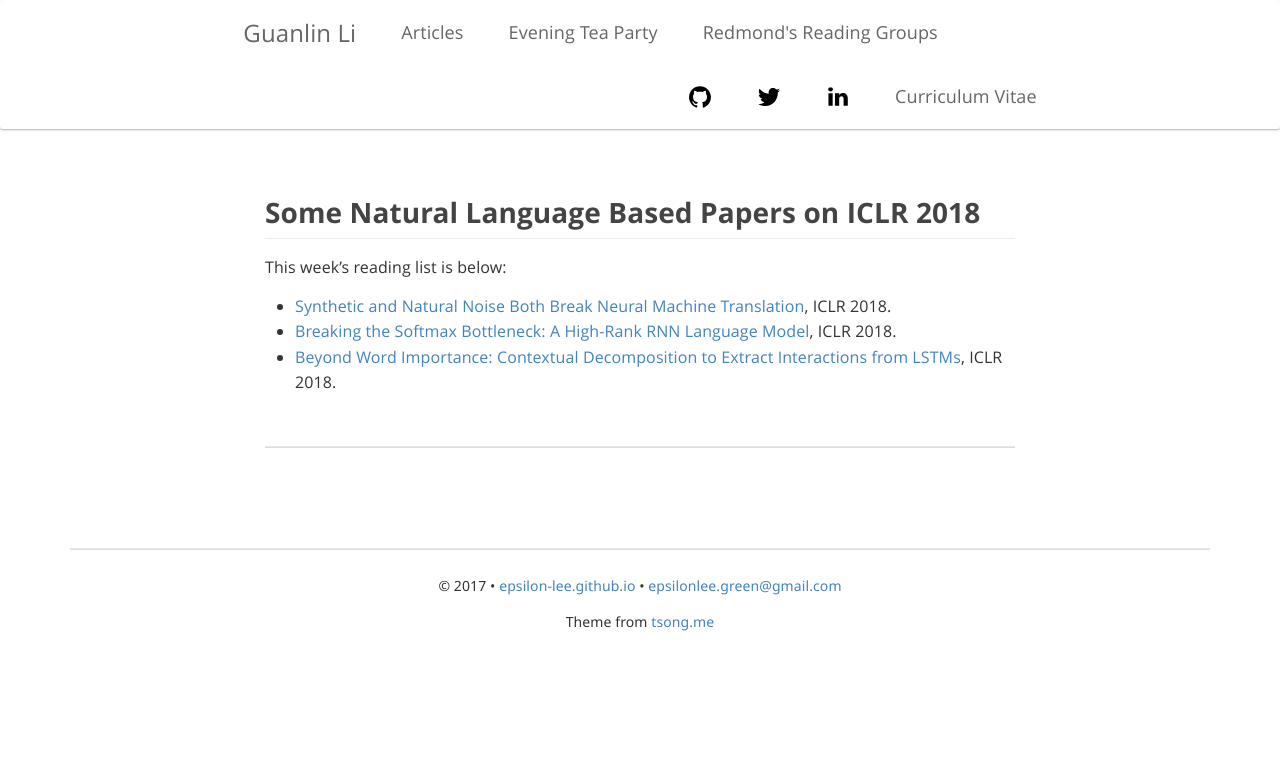
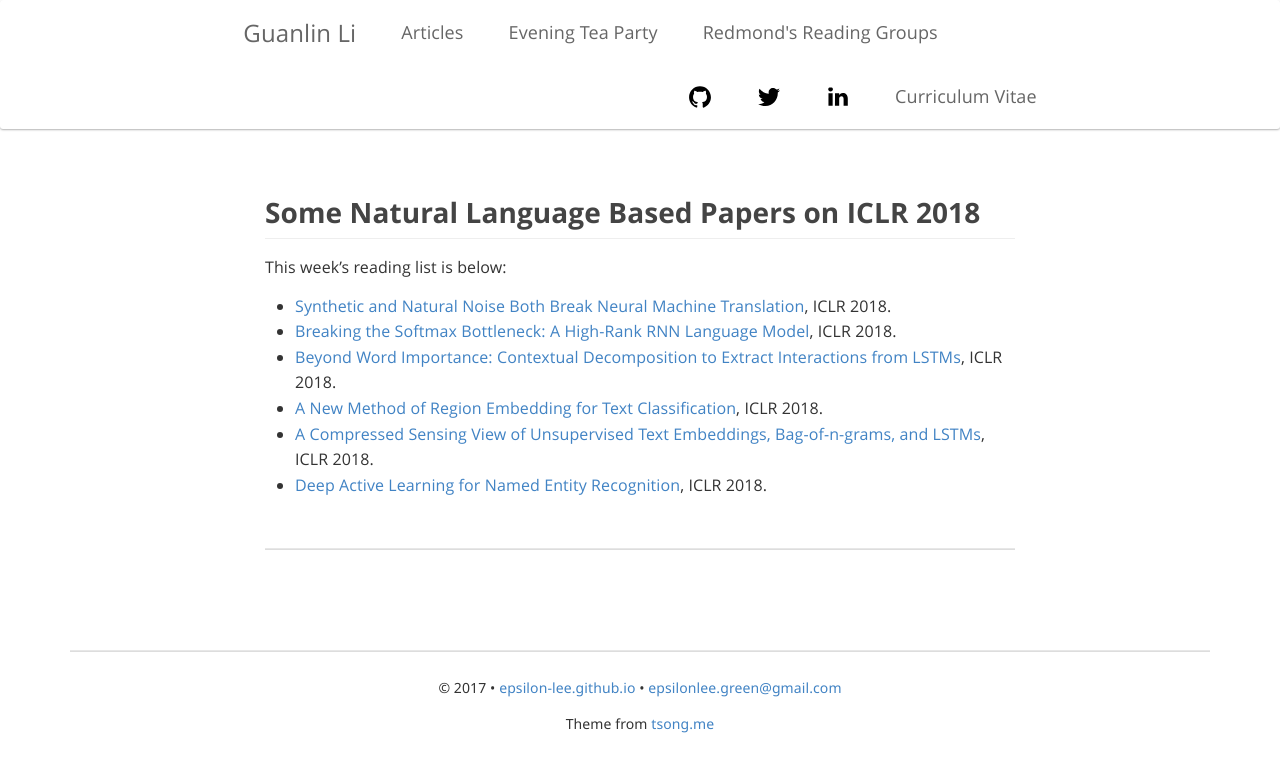
Before and after one commit to Epsilon-Lee/Epsilon-Lee.github.io, a Jekyll site: the page built from _posts/redmond_rg/2018-02-07-RG_papers.md, in a window 1280 px wide. Shown: the top 772 px of the page. Built offline with Jekyll 4.4.1, drawn with Linux system fonts in a browser that asks for light colours; nearby versions of some CDN libraries; some web fonts are replaced; comment, search, counter and statistics services are not loaded.

```diff
--- a/_posts/redmond_rg/2018-02-07-RG_papers.md
+++ b/_posts/redmond_rg/2018-02-07-RG_papers.md
@@ -10,3 +10,6 @@ This week's reading list is below:
 - [Synthetic and Natural Noise Both Break Neural Machine Translation](https://arxiv.org/abs/1711.02173), ICLR 2018.
 - [Breaking the Softmax Bottleneck: A High-Rank RNN Language Model](https://arxiv.org/abs/1711.03953), ICLR 2018.
 - [Beyond Word Importance: Contextual Decomposition to Extract Interactions from LSTMs](https://arxiv.org/pdf/1801.05453.pdf), ICLR 2018.
+- [A New Method of Region Embedding for Text Classification](), ICLR 2018.
+- [A Compressed Sensing View of Unsupervised Text Embeddings, Bag-of-n-grams, and LSTMs](), ICLR 2018.
+- [Deep Active Learning for Named Entity Recognition](), ICLR 2018.
```
Also changed, not shown: _posts/diary/2018-2-20-Research-Diary.md (added, +7 -0 lines).
